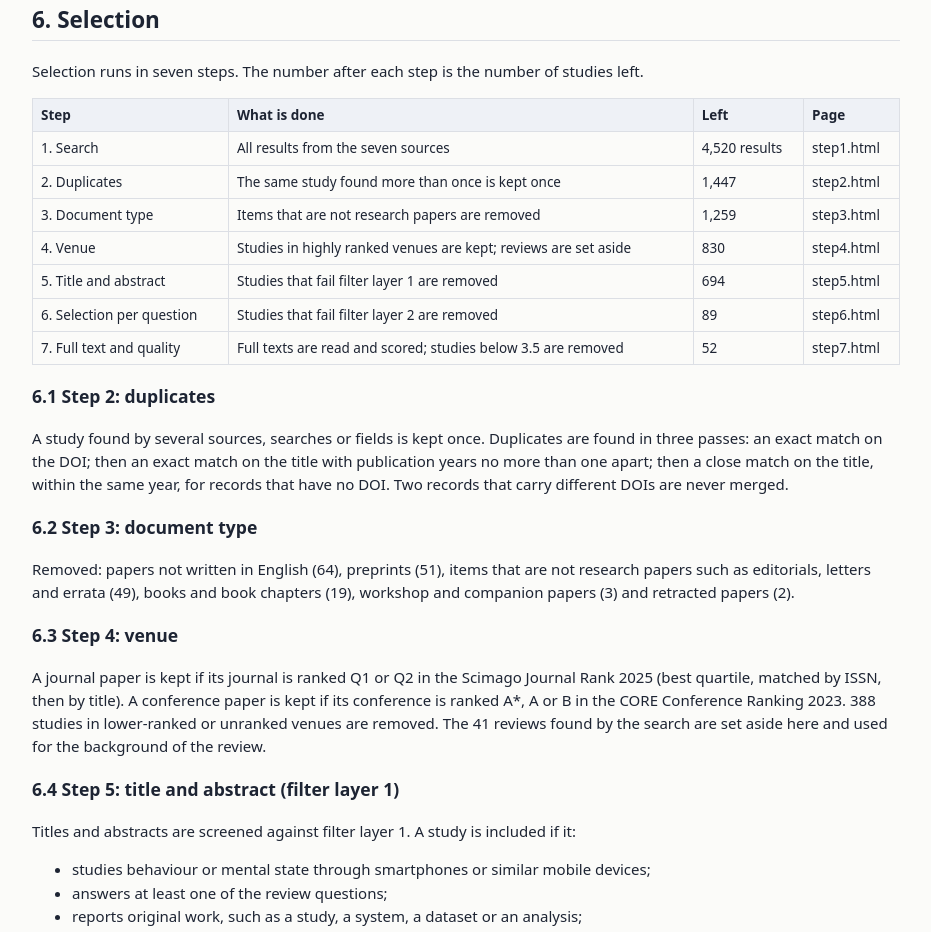
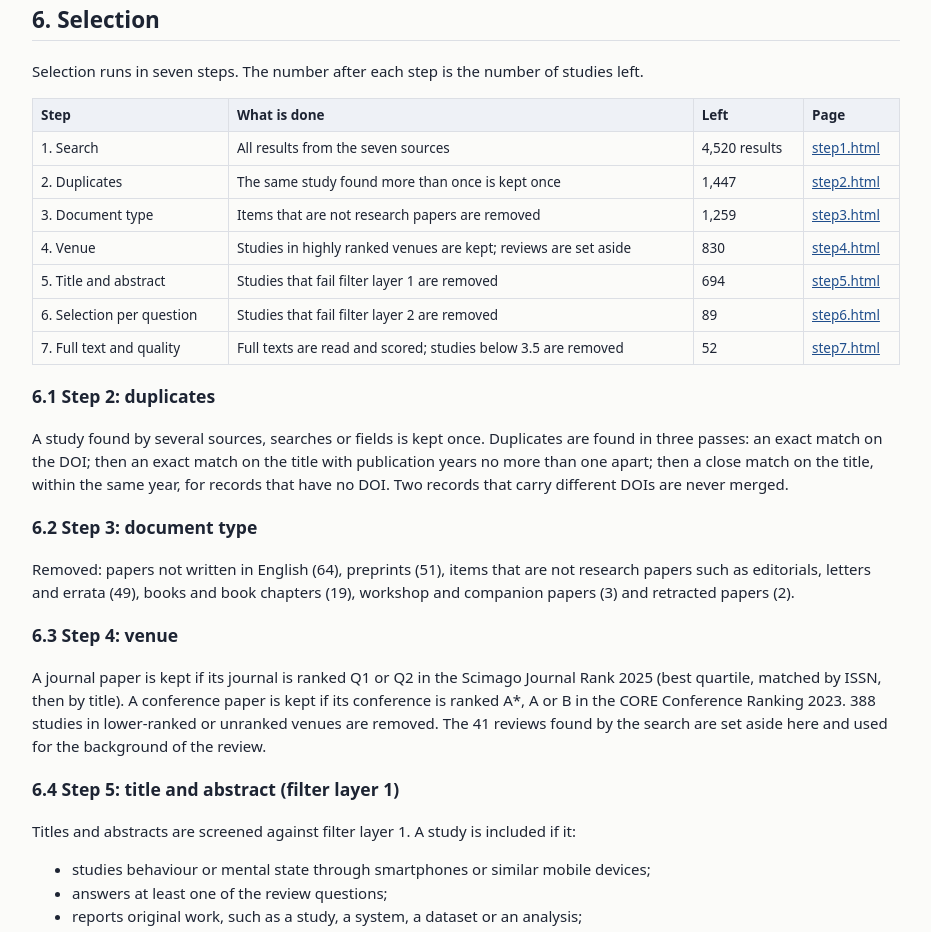
Before and after one commit to Amine44226/safeguard-literature-review, a plain HTML site: page protocol.html in a window 1280 px wide. Shown: the part 2278-3210 px from the top of the page, without its empty margins (174-1105 px from the left). Drawn offline with Linux system fonts and the light colour scheme.

Commit message:
Protocol page: step pages in the selection table are links
Co-Authored-By: Claude Opus 5.5 <noreply@anthropic.com>

```diff
--- a/protocol.html
+++ b/protocol.html
@@ -38,7 +38,7 @@
 <p>Every run is recorded with the string as executed, the field, the filters, the date and the number of results the source reported.</p>
 <h2 id="s6">6. Selection</h2>
 <p>Selection runs in seven steps. The number after each step is the number of studies left.</p>
-<table class="proto"><thead><tr><th>Step</th><th>What is done</th><th>Left</th><th>Page</th></tr></thead><tbody><tr><td>1. Search</td><td>All results from the seven sources</td><td>4,520 results</td><td>step1.html</td></tr><tr><td>2. Duplicates</td><td>The same study found more than once is kept once</td><td>1,447</td><td>step2.html</td></tr><tr><td>3. Document type</td><td>Items that are not research papers are removed</td><td>1,259</td><td>step3.html</td></tr><tr><td>4. Venue</td><td>Studies in highly ranked venues are kept; reviews are set aside</td><td>830</td><td>step4.html</td></tr><tr><td>5. Title and abstract</td><td>Studies that fail filter layer 1 are removed</td><td>694</td><td>step5.html</td></tr><tr><td>6. Selection per question</td><td>Studies that fail filter layer 2 are removed</td><td>89</td><td>step6.html</td></tr><tr><td>7. Full text and quality</td><td>Full texts are read and scored; studies below 3.5 are removed</td><td>52</td><td>step7.html</td></tr></tbody></table>
+<table class="proto"><thead><tr><th>Step</th><th>What is done</th><th>Left</th><th>Page</th></tr></thead><tbody><tr><td>1. Search</td><td>All results from the seven sources</td><td>4,520 results</td><td><a href="step1.html">step1.html</a></td></tr><tr><td>2. Duplicates</td><td>The same study found more than once is kept once</td><td>1,447</td><td><a href="step2.html">step2.html</a></td></tr><tr><td>3. Document type</td><td>Items that are not research papers are removed</td><td>1,259</td><td><a href="step3.html">step3.html</a></td></tr><tr><td>4. Venue</td><td>Studies in highly ranked venues are kept; reviews are set aside</td><td>830</td><td><a href="step4.html">step4.html</a></td></tr><tr><td>5. Title and abstract</td><td>Studies that fail filter layer 1 are removed</td><td>694</td><td><a href="step5.html">step5.html</a></td></tr><tr><td>6. Selection per question</td><td>Studies that fail filter layer 2 are removed</td><td>89</td><td><a href="step6.html">step6.html</a></td></tr><tr><td>7. Full text and quality</td><td>Full texts are read and scored; studies below 3.5 are removed</td><td>52</td><td><a href="step7.html">step7.html</a></td></tr></tbody></table>
 <h3 id="s6-1">6.1 Step 2: duplicates</h3>
 <p>A study found by several sources, searches or fields is kept once. Duplicates are found in three passes: an exact match on the DOI; then an exact match on the title with publication years no more than one apart; then a close match on the title, within the same year, for records that have no DOI. Two records that carry different DOIs are never merged.</p>
 <h3 id="s6-2">6.2 Step 3: document type</h3>
```
